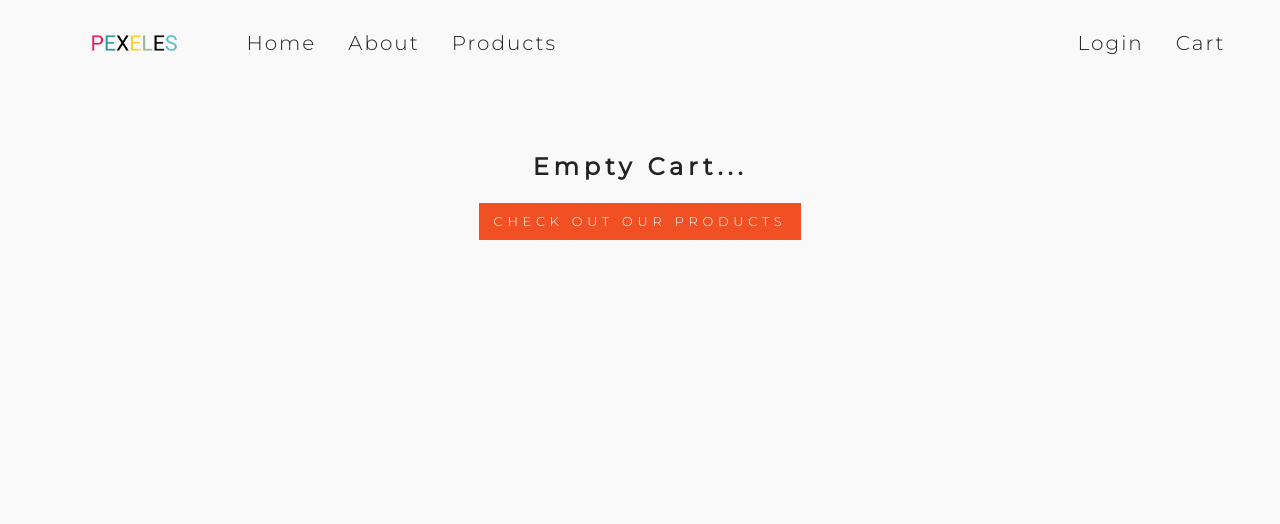
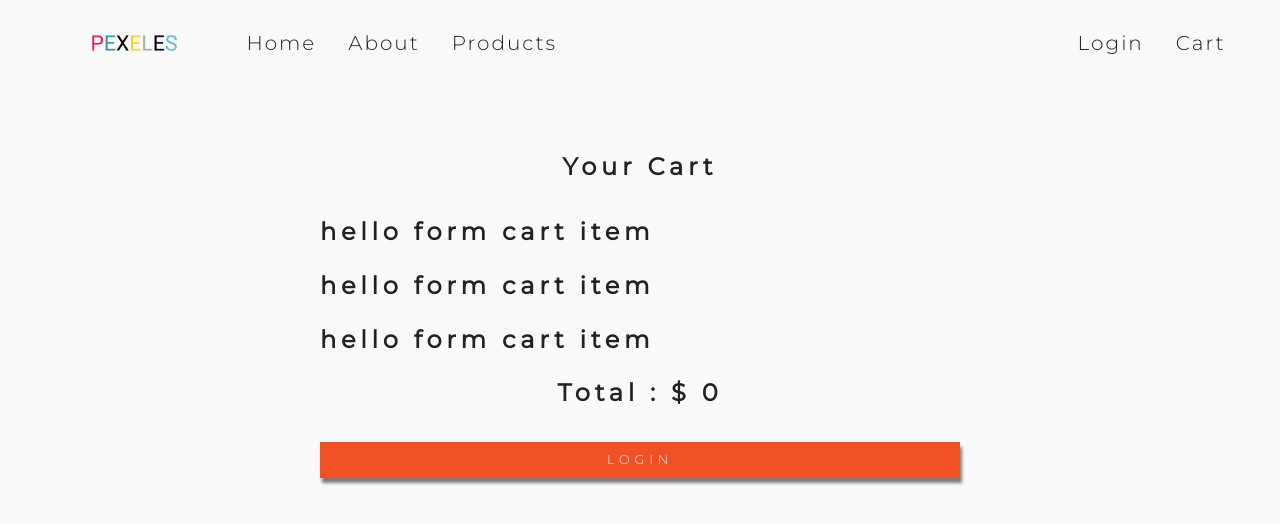
Before and after one commit to julianoperin/ecommerce-react, a React (Create React App) app: page /cart in a window 1280 px wide. Shown: the top 524 px of the page. Built offline with nearby package versions, Linux system fonts and the light colour scheme; no server answers.

Commit message:
Setup btn on cart page

```diff
--- a/src/context/cart.js
+++ b/src/context/cart.js
@@ -10,7 +10,7 @@ export const CartContext = React.createContext();
 // useContext => ...
 
 function CartProviderComp({ children }) {
-  const [cart, setCart] = React.useState([]);
+  const [cart, setCart] = React.useState(localCart);
   const [total, setTotal] = React.useState(0);
   const [cartItems, setCartItems] = React.useState(0);
 
--- a/src/pages/Cart.js
+++ b/src/pages/Cart.js
@@ -13,5 +13,22 @@ export default function Cart() {
     return <EmptyCart />;
   }
 
-  return <h1>hello from cart page</h1>;
+  return (
+    <section className="cart-items section">
+      <h2>your cart</h2>
+      {cart.map((item) => {
+        return <CartItem key={item.id} {...item} />;
+      })}
+      <h2>total : $ {total}</h2>
+      {user ? (
+        <Link to="/checkout" className="btn btn-primary btn-block">
+          Checkout
+        </Link>
+      ) : (
+        <Link to="/login" className="btn btn-primary btn-block">
+          Login
+        </Link>
+      )}
+    </section>
+  );
 }
```
